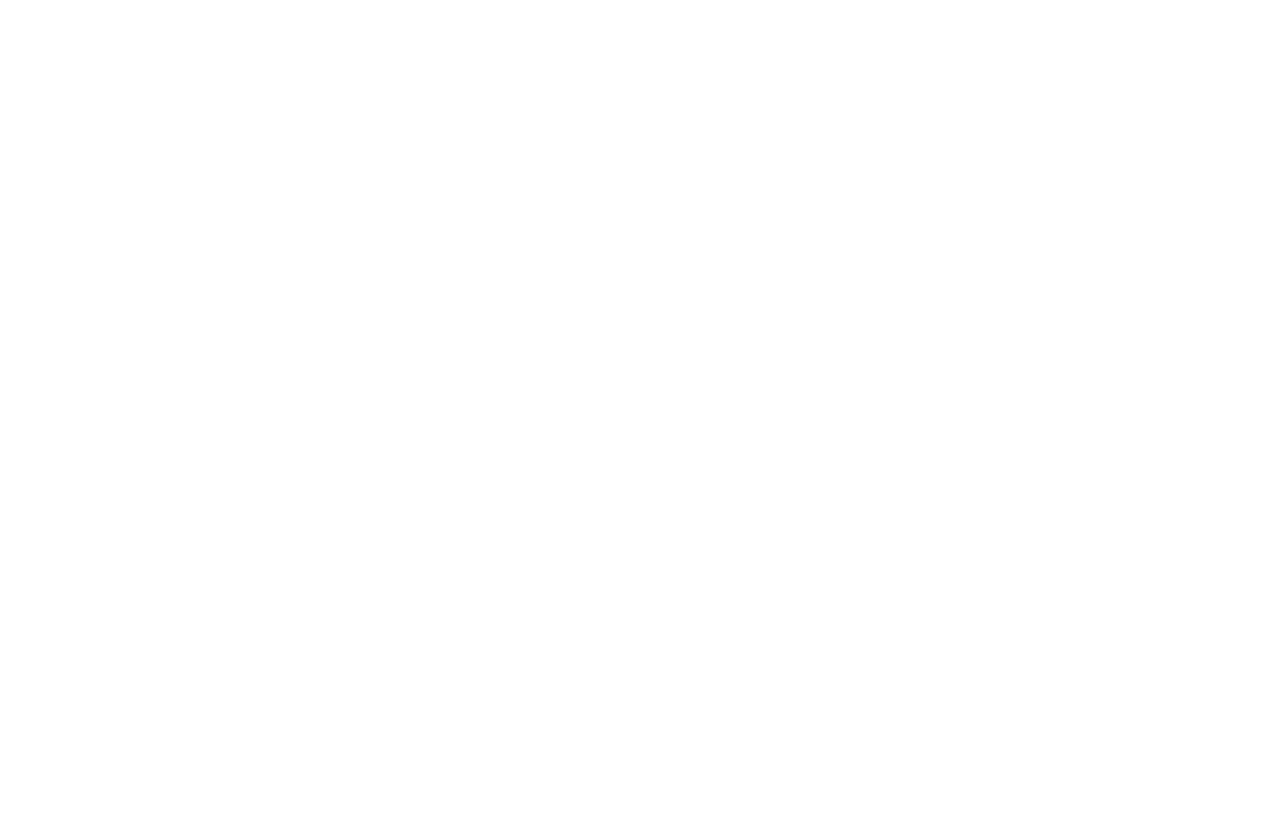
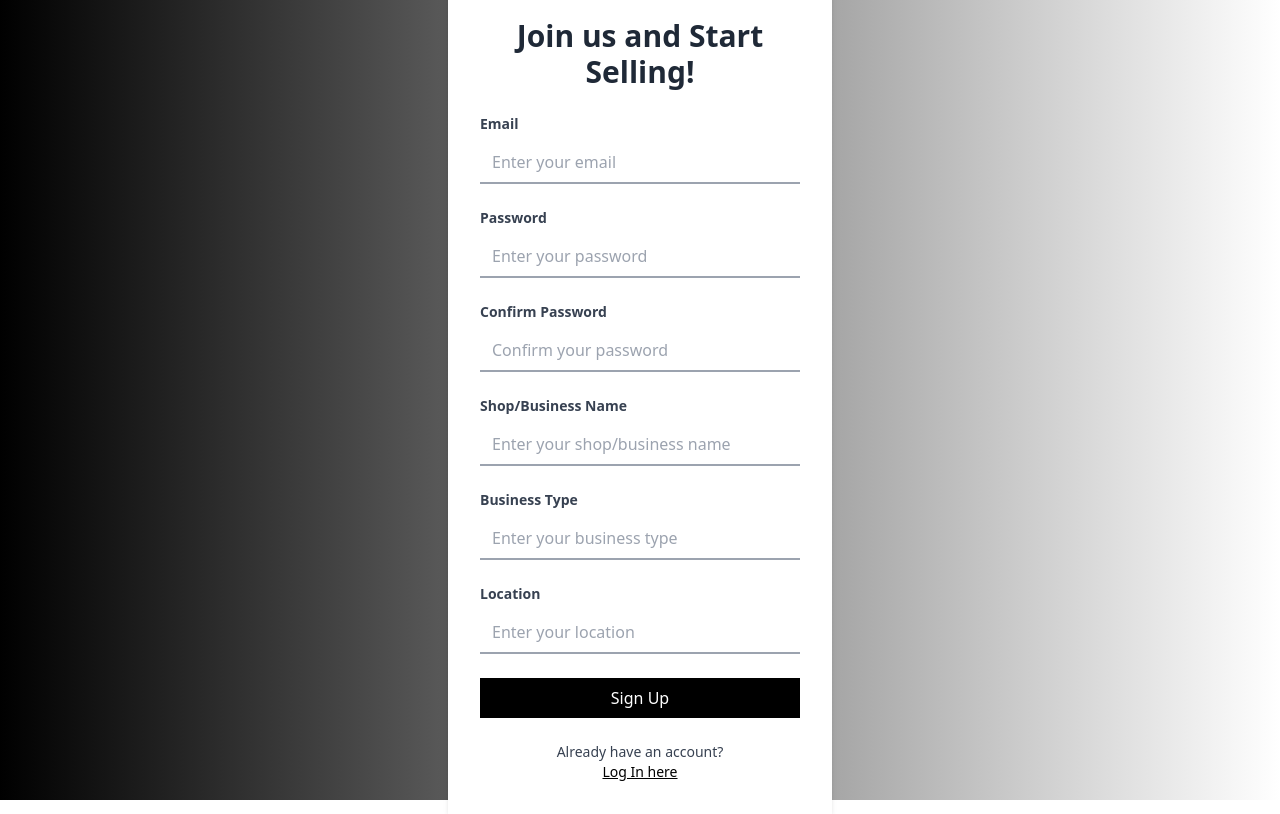
Before and after one commit to QuantumByte-Factory/naswasoko_client, a React (Create React App) app: page /sell/sign-up in a window 1280 px wide. Before the commit this address had no page. Built offline with nearby package versions, Linux system fonts and the light colour scheme.

Commit message:
sell with naswasoko

```diff
--- a/src/App.js
+++ b/src/App.js
@@ -8,6 +8,8 @@ import SearchedProducts from './pages/SearchedProducts';
 import Cart from './pages/Cart';
 import Checkout from './pages/Checkout';
 import MyOrders from './pages/MyOrders';
+import SellerLogin from './pages/SellerLogin';
+import SellerRegister from './pages/SellerRegister';
 
 function App() {
   return (
@@ -15,6 +17,9 @@ function App() {
       <Route path='/' element={<Home />} />
       <Route path='/accounts/login' element={<Login />} />
       <Route path='/accounts/sign-up' element={<SignUp />} />
+
+      <Route path='/sell/login' element={<SellerLogin />} />
+      <Route path='/sell/sign-up' element={<SellerRegister />} />
       <Route path='/shop/all-products' element={<Products />} />
       <Route path='/products/:id' element={<SingleProduct />} />
       <Route path="/search" element={<SearchedProducts />} />
--- a/src/components/Footer.jsx
+++ b/src/components/Footer.jsx
@@ -41,7 +41,7 @@ const Footer = () => {
                             <br />
                             +123456789
                             <br />
-                            info@naswasoko.co.ke
+                            sales@naswasoko.co.ke
                         </p>
                     </div>
 
--- a/src/components/Navbar.jsx
+++ b/src/components/Navbar.jsx
@@ -21,10 +21,20 @@ const Navbar = () => {
 
     return (
         <>
+            <nav className="bg-black py-3 px-[5%] flex items-center w-full justify-between text-white text-[15px]">
+                <div className="flex gap-4 items-center ">
+                    <p className='text-gray-500 font-light hover:text-gray-100 cursor-pointer'>Track Order</p>
+                    <p className='text-gray-500 font-light hover:text-gray-100 cursor-pointer'>sales@naswasoko.co.ke</p>
+                </div>
+                <div className="flex gap-4 items-center ">
+                    <Link to={`/sell/login`} className='text-gray-500 font-light hover:text-gray-100 cursor-pointer'>Sell with Naswasoko</Link>
+                    <p className='text-gray-500 font-light hover:text-gray-100 cursor-pointer'>Help & support</p>
+                </div>
+            </nav>
             <nav className="bg-white w-full px-[5%] border-b py-4 flex items-center justify-between">
                 <div className="flex items-center w-full md:w-fit justify-between md:justify-center space-x-4 relative">
                     <a href="/" className="text-black text-xl font-bold">
-                        <img className='w-[100px] md:w-[130px]' src={logo} alt="" />
+                        <img className='w-[100px] md:w-[150px]' src={logo} alt="" />
                     </a>
                     <div className="flex md:hidden">
                         <div className="flex items-center gap-2">
--- /dev/null
+++ b/src/pages/SellerLogin.jsx
@@ -0,0 +1,56 @@
+import React, { useState } from 'react'
+import { Link } from 'react-router-dom';
+
+const SellerLogin = () => {
+    const [email, setEmail] = useState('');
+  const [password, setPassword] = useState('');
+
+  const handleLogin = (e) => {
+    e.preventDefault();
+    // Add your login logic here
+    console.log('Login clicked');
+  };
+  return (
+    <div className="flex justify-center items-center h-screen bg-gradient-to-r from-black to-white">
+      <div className="bg-white p-8 shadow-md w-full sm:w-96">
+        <h2 className="text-3xl font-semibold mb-6 text-center text-gray-800">Welcome Back!</h2>
+        <form onSubmit={handleLogin}>
+          <div className="mb-6">
+            <label htmlFor="email" className="block text-sm font-semibold mb-2 text-gray-700">Email</label>
+            <input
+              type="email"
+              id="email"
+              className="w-full border-b-2 border-gray-400 py-2 px-3 focus:outline-none focus:border-black transition duration-300"
+              placeholder="Enter your email"
+              value={email}
+              onChange={(e) => setEmail(e.target.value)}
+            />
+          </div>
+          <div className="mb-6">
+            <label htmlFor="password" className="block text-sm font-semibold mb-2 text-gray-700">Password</label>
+            <input
+              type="password"
+              id="password"
+              className="w-full border-b-2 border-gray-400 py-2 px-3 focus:outline-none focus:border-black transition duration-300"
+              placeholder="Enter your password"
+              value={password}
+              onChange={(e) => setPassword(e.target.value)}
+            />
+          </div>
+          <button
+            type="submit"
+            className="w-full bg-black text-white py-2 transition duration-300"
+          >
+            Log In
+          </button>
+        </form>
+        <div className="mt-6 text-center text-sm">
+          <p className="text-gray-700">Don't have an account?</p>
+          <Link to='/sell/sign-up' className="text-black underline">Sign Up here</Link>
+        </div>
+      </div>
+    </div>
+  )
+}
+
+export default SellerLogin
--- /dev/null
+++ b/src/pages/SellerRegister.jsx
@@ -0,0 +1,104 @@
+import React, { useState } from 'react'
+import { Link } from 'react-router-dom';
+
+const SellerRegister = () => {
+    const [email, setEmail] = useState('');
+    const [password, setPassword] = useState('');
+    const [confirmPassword, setConfirmPassword] = useState('');
+    const [shopName, setShopName] = useState('');
+    const [businessType, setBusinessType] = useState('');
+    const [location, setLocation] = useState('');
+
+  const handleSignUp = (e) => {
+    e.preventDefault();
+    // Add your sign-up logic here
+    console.log('Sign Up clicked');
+  };
+  return (
+    <div className="flex justify-center items-center h-screen bg-gradient-to-r from-black to-white">
+      <div className="bg-white p-8 shadow-md w-full sm:w-96">
+        <h2 className="text-3xl font-semibold mb-6 text-center text-gray-800">Join us and Start Selling!</h2>
+        <form onSubmit={handleSignUp}>
+          <div className="mb-6">
+            <label htmlFor="email" className="block text-sm font-semibold mb-2 text-gray-700">Email</label>
+            <input
+              type="email"
+              id="email"
+              className="w-full border-b-2 border-gray-400 py-2 px-3 focus:outline-none focus:border-black transition duration-300"
+              placeholder="Enter your email"
+              value={email}
+              onChange={(e) => setEmail(e.target.value)}
+            />
+          </div>
+          <div className="mb-6">
+            <label htmlFor="password" className="block text-sm font-semibold mb-2 text-gray-700">Password</label>
+            <input
+              type="password"
+              id="password"
+              className="w-full border-b-2 border-gray-400 py-2 px-3 focus:outline-none focus:border-black transition duration-300"
+              placeholder="Enter your password"
+              value={password}
+              onChange={(e) => setPassword(e.target.value)}
+            />
+          </div>
+          <div className="mb-6">
+            <label htmlFor="confirmPassword" className="block text-sm font-semibold mb-2 text-gray-700">Confirm Password</label>
+            <input
+              type="password"
+              id="confirmPassword"
+              className="w-full border-b-2 border-gray-400 py-2 px-3 focus:outline-none focus:border-black transition duration-300"
+              placeholder="Confirm your password"
+              value={confirmPassword}
+              onChange={(e) => setConfirmPassword(e.target.value)}
+            />
+          </div>
+          <div className="mb-6">
+            <label htmlFor="shopName" className="block text-sm font-semibold mb-2 text-gray-700">Shop/Business Name</label>
+            <input
+              type="text"
+              id="shopName"
+              className="w-full border-b-2 border-gray-400 py-2 px-3 focus:outline-none focus:border-black transition duration-300"
+              placeholder="Enter your shop/business name"
+              value={shopName}
+              onChange={(e) => setShopName(e.target.value)}
+            />
+          </div>
+          <div className="mb-6">
+            <label htmlFor="businessType" className="block text-sm font-semibold mb-2 text-gray-700">Business Type</label>
+            <input
+              type="text"
+              id="businessType"
+              className="w-full border-b-2 border-gray-400 py-2 px-3 focus:outline-none focus:border-black transition duration-300"
+              placeholder="Enter your business type"
+              value={businessType}
+              onChange={(e) => setBusinessType(e.target.value)}
+            />
+          </div>
+          <div className="mb-6">
+            <label htmlFor="location" className="block text-sm font-semibold mb-2 text-gray-700">Location</label>
+            <input
+              type="text"
+              id="location"
+              className="w-full border-b-2 border-gray-400 py-2 px-3 focus:outline-none focus:border-black transition duration-300"
+              placeholder="Enter your location"
+              value={location}
+              onChange={(e) => setLocation(e.target.value)}
+            />
+          </div>
+          <button
+            type="submit"
+            className="w-full bg-black text-white py-2 transition duration-300"
+          >
+            Sign Up
+          </button>
+        </form>
+        <div className="mt-6 text-center text-sm">
+          <p className="text-gray-700">Already have an account?</p>
+          <Link to='/accounts/login' className="text-black underline">Log In here</Link>
+        </div>
+      </div>
+    </div>
+  )
+}
+
+export default SellerRegister
```
